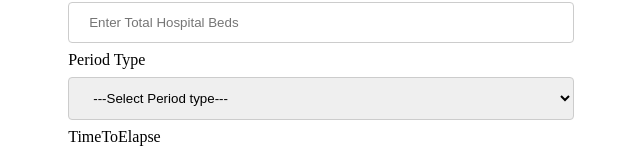
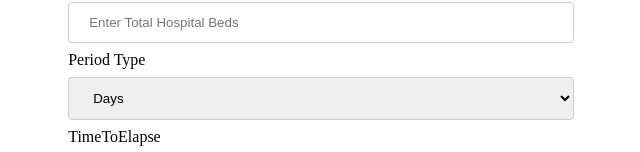
Before and after one commit to terewere/covid-19-estimator-js, a website with bundled scripts: page index.html in a window 1280 px wide. Shown: the part 261-413 px from the top of the page, without its empty margins (319-959 px from the left). Built offline with nearby package versions, Linux system fonts and the light colour scheme.

Commit message:
modified index html periodtype

```diff
--- a/index.html
+++ b/index.html
@@ -58,8 +58,7 @@
             <input aria-required="true" type="number" data-total-hospital-beds="totalHospitalBeds" aria-label="totalHospitalBeds" placeholder="Enter Total Hospital Beds">
 
             <label for="periodType">Period Type</label>
-            <select aria-label="totalHospitalBeds" aria-required="true" data-period-type="periodType">
-              <option value="">---Select Period type---</option>
+            <select aria-label="periodType" aria-required="true" data-period-type="periodType">
               <option value="days">Days</option>
               <option value="weeks">Weeks</option>
               <option value="months">Months</option>
```
